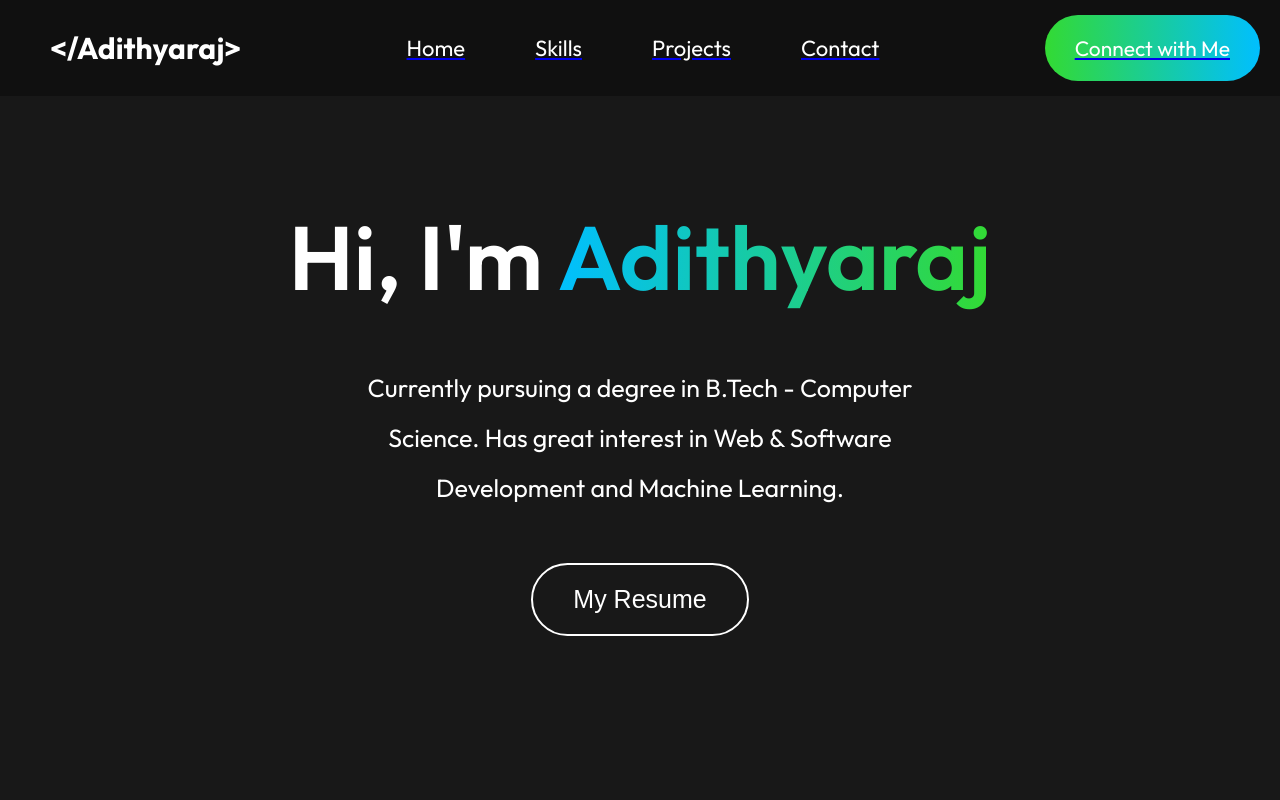
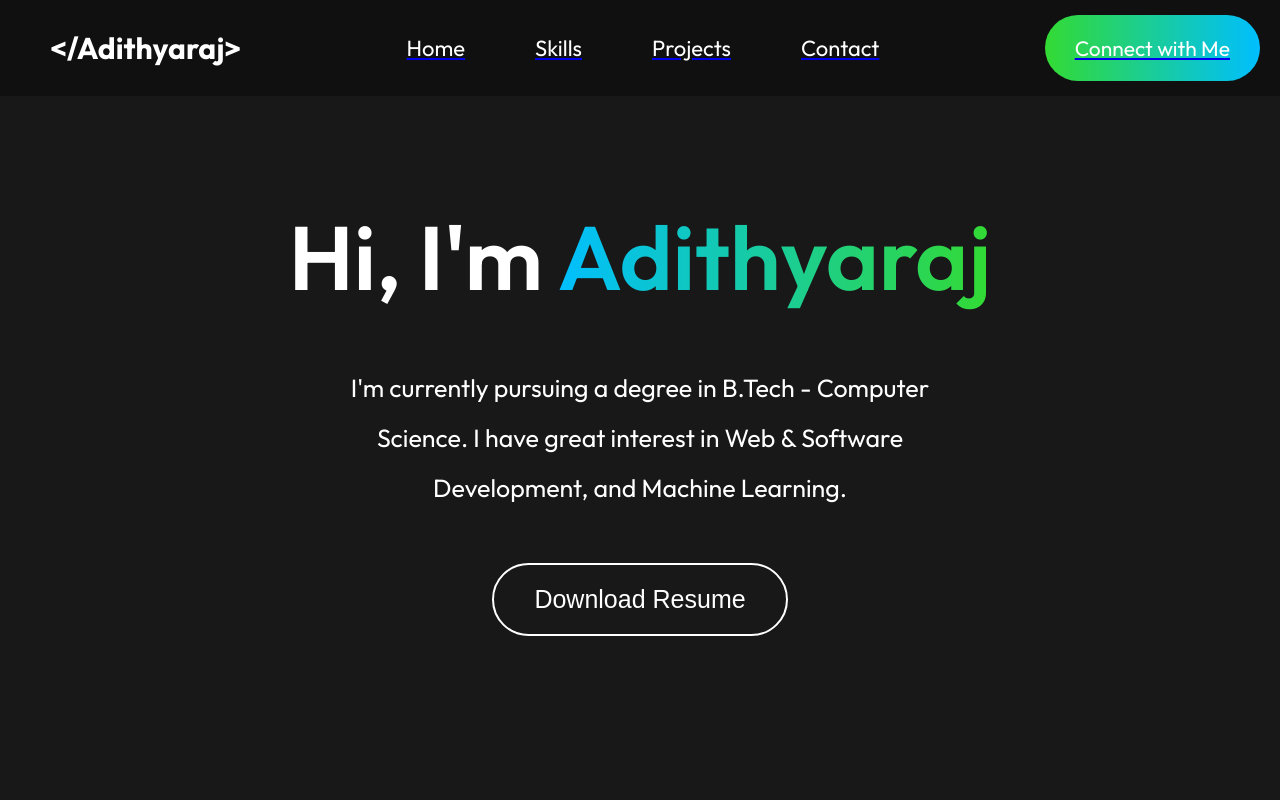
Before and after one commit to adithyaraj-11/Portfolio, a React (Vite) app: page / in a window 1280 px wide. Shown: the top 800 px of the page. Built offline with nearby package versions, Linux system fonts and the light colour scheme.

Commit message:
changed intro

```diff
--- a/src/Components/Intro/Intro.jsx
+++ b/src/Components/Intro/Intro.jsx
@@ -13,11 +13,11 @@ const Intro = () => {
         Hi, I'm <span>Adithyaraj</span>
       </h1>
       <p>
-        Currently pursuing a degree in B.Tech - Computer Science. Has great
-        interest in Web & Software Development and Machine Learning.{" "}
+        I'm currently pursuing a degree in B.Tech - Computer Science. I have
+        great interest in Web & Software Development, and Machine Learning.
       </p>
       <button className="btns" onClick={download}>
-        My Resume
+        Download Resume
       </button>
     </div>
   );
--- a/src/Components/Navbar/navbar.jsx
+++ b/src/Components/Navbar/navbar.jsx
@@ -32,9 +32,9 @@ const Navbar = () => {
         </li>
       </ul>
       <div className="connect">
-        <a href="#contact">
+        <Anchorlink className="anchor" offset={100} href="#contact">
           <p>Connect with Me</p>
-        </a>
+        </Anchorlink>
       </div>
     </div>
   );
```
